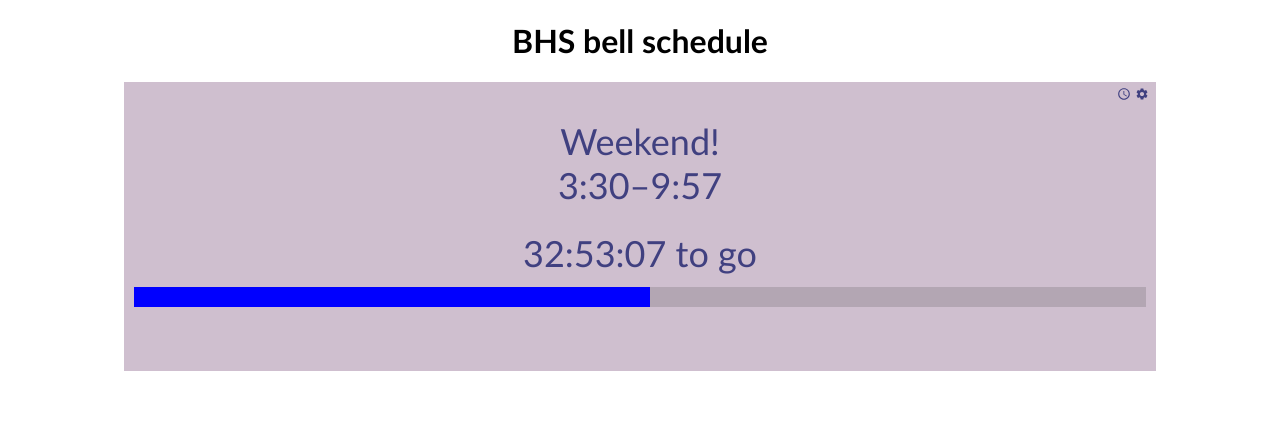
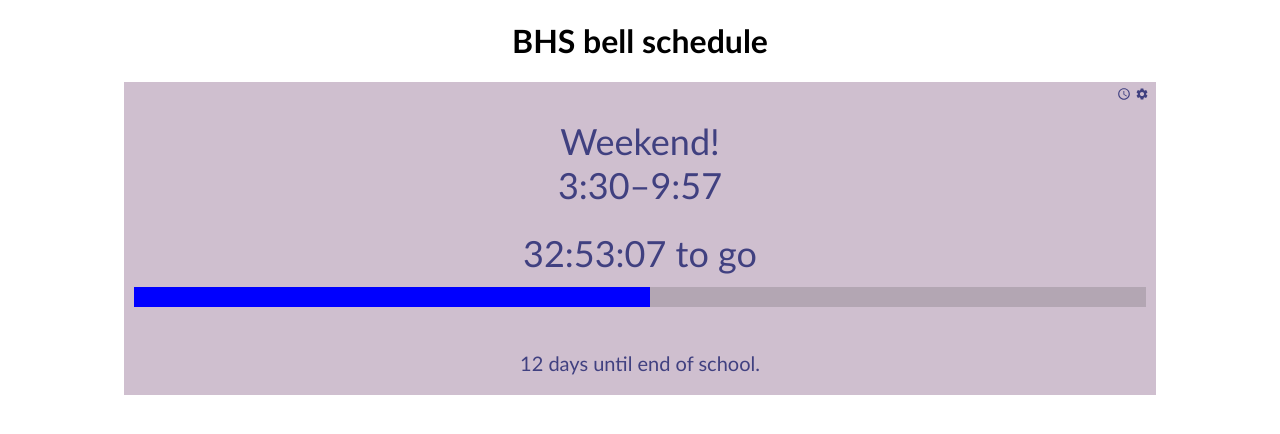
Before and after one commit to gigamonkey/bells, a plain HTML site: page index.html in a window 1280 px wide. Drawn offline with Linux system fonts and the light colour scheme.

Commit message:
Add day countdown and summer vacation handling.

```diff
--- a/bells.js
+++ b/bells.js
@@ -13,6 +13,9 @@ const PERIODS = [
   "Period 6",
   "Period 7",
 ];
+
+const LAST_DAY_2021_22 = new Date(2022, 5, 3);
+const FIRST_DAY_2022_23 = new Date(2022, 7, 15);
 
 const SCHEDULES_2021_2022 = {
   NORMAL: [
@@ -64,7 +67,7 @@ const SCHEDULES_2022_2023 = {
   ],
 };
 
-const SCHEDULES = new Date() > new Date(2022, 5, 4) ? SCHEDULES_2022_2023 : SCHEDULES_2021_2022;
+const SCHEDULES = new Date() > LAST_DAY_2021_22 ? SCHEDULES_2022_2023 : SCHEDULES_2021_2022;
 
 // Kept in local storage
 let extraPeriods = null;
@@ -273,12 +276,14 @@ function td(text) {
 
 function update() {
   let now = new Date();
+
+  if (LAST_DAY_2021_22 < now && now < FIRST_DAY_2022_23) {
+    document.getElementById("container").style.background = "rgba(64, 0, 255, 0.25)";
+    summerCountdown(now);
+  } else {
     let p = currentPeriod(now);
-
     let color = p.passingPeriod ? "rgba(64, 0, 64, 0.25)" : "rgba(64, 0, 255, 0.25)";
-
     document.getElementById("container").style.background = color;
-
     document.getElementById("period").replaceChildren(periodName(p), periodTimes(p));
     document.getElementById("left").innerHTML =
       hhmmss(togo ? p.end - now : now - p.start) + " " + (togo ? "to go" : "done");
@@ -291,6 +296,35 @@ function update() {
     } else {
       document.getElementById("today").replaceChildren();
     }
+    updateCountdown(now);
+  }
+}
+
+function summerCountdown(now) {
+  const days = daysBetween(now, FIRST_DAY_2022_23);
+  const s = days == 1 ? "" : "s";
+  document.getElementById("period").innerHTML = "Summer vacation!";
+  document.getElementById("left").innerHTML = `${days} day${s} until start of school.`;
+}
+
+function updateCountdown(now) {
+  const days = daysBetween(now, LAST_DAY_2021_22);
+  if (days == 0) {
+    document.getElementById("countdown").innerHTML = "Last day of school!";
+  } else {
+    const s = days == 1 ? "" : "s";
+    document.getElementById("countdown").innerHTML = `${days} day${s} until end of school.`;
+  }
+}
+
+// Adapted from https://stackoverflow.com/a/17727953
+function daysBetween(start, end) {
+  // A day in UTC always lasts 24 hours (unlike in other time formats)
+  const s = Date.UTC(end.getFullYear(), end.getMonth(), end.getDate());
+  const e = Date.UTC(start.getFullYear(), start.getMonth(), start.getDate());
+
+  // so it's safe to divide by 24 hours
+  return (s - e) / (1000 * 60 * 60 * 24);
 }
 
 function updateProgressBar(id, start, end, now) {
--- a/index.html
+++ b/index.html
@@ -74,6 +74,7 @@
       <div id="periodbar" class="bar"></div>
       <div id="today" class="display"></div>
       <div id="todaybar" class="bar"></div>
+      <div id="countdown"></div>
     </div>
   </div>
 </body>
--- a/style.css
+++ b/style.css
@@ -58,6 +58,9 @@ h1 { text-align: center; }
     width: 95%;
 }
 
+#countdown {
+    font-size: 20px;
+}
 
 .bar {
     height: 20px;
```
Lines whose indentation alone changed are shown as unchanged.
